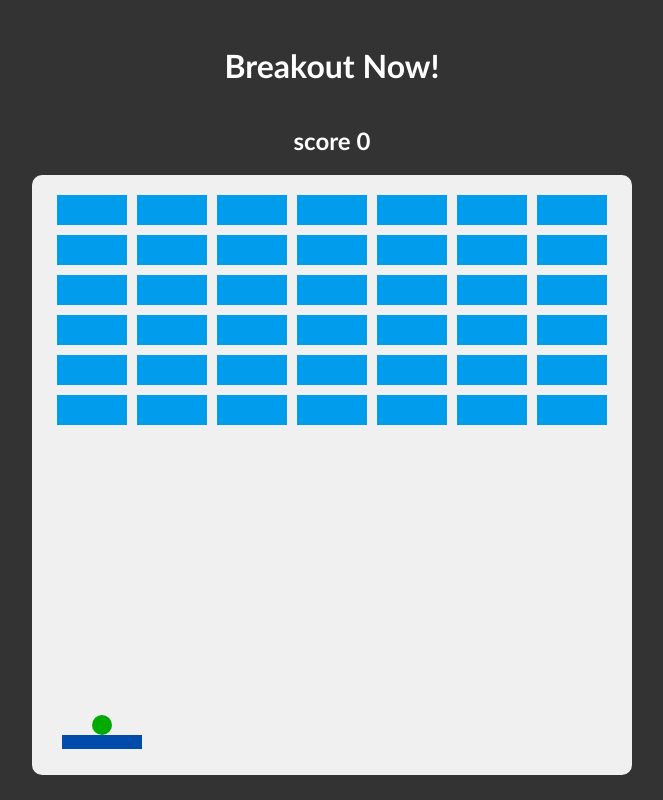
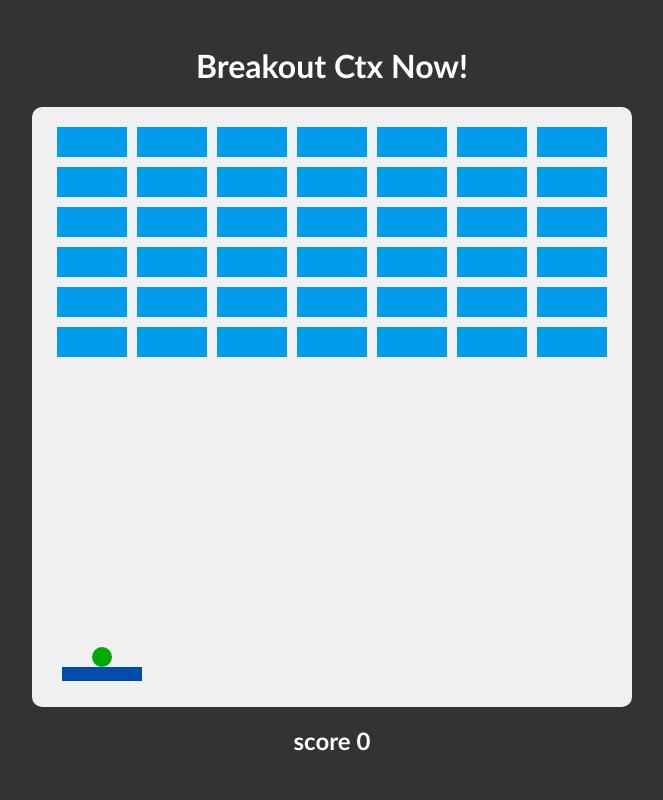
Before and after one commit to Lalisfeed/breakout-ctx, a plain HTML site: page index.html in a window 1280 px wide. Shown: the whole page, without its empty margins (308-971 px from the left). Drawn offline with Linux system fonts and the light colour scheme.

Commit message:
rename the heading

```diff
--- a/index.html
+++ b/index.html
@@ -7,9 +7,9 @@
     <link rel="stylesheet" href="./master.css">
 </head>
 <body>
-    <h1>Breakout Now!</h1>
+    <h1>Breakout Ctx Now!</h1>
+    <canvas id="canvas" width="600" height="600"></canvas>
     <h2>score <span>0</span></h2>
-    <canvas id="canvas" width="600" height="600"></canvas>
     <script src="./app.js"></script>
 </body>
 </html>
```
